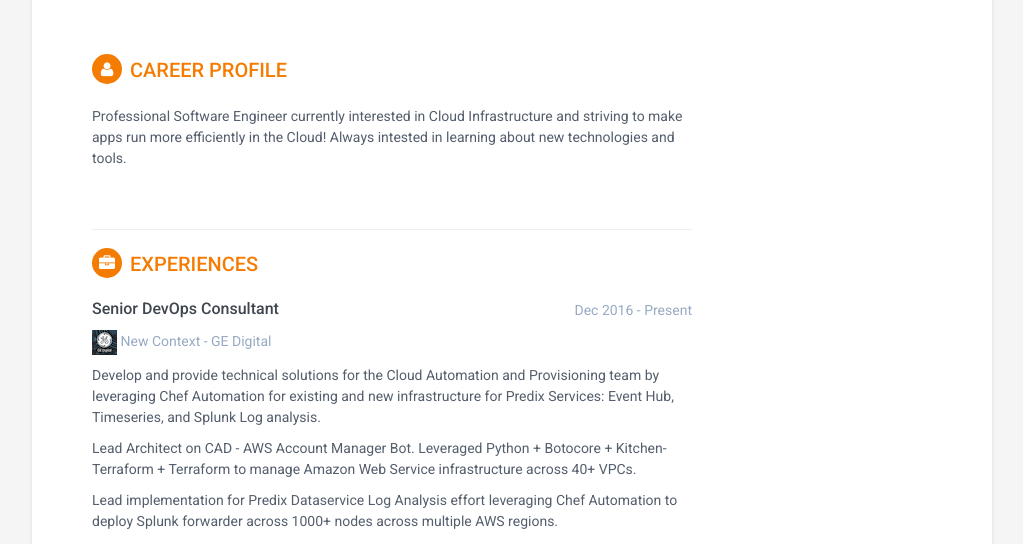
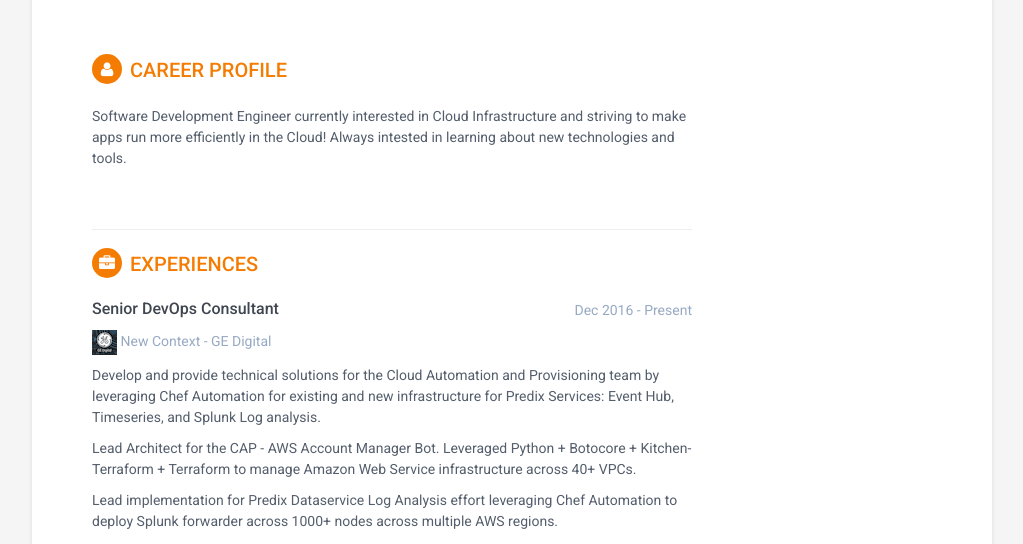
Before and after one commit to ivanfan12345/cv, a Jekyll site: the page built from index.html, in a window 1280 px wide and 900 px high. Shown: the part 134-678 px from the top of the window, without its empty margins (128-1151 px from the left). Built offline with Jekyll 4.4.1, drawn with Linux system fonts in a browser that asks for light colours.

Commit message:
update profile and typo in experience.

```diff
--- a/_includes/career-profile.html
+++ b/_includes/career-profile.html
@@ -1,6 +1,6 @@
 <section class="section summary-section">
 <h2 class="section-title"><i class="fa fa-user"></i>Career Profile</h2>
 <div class="summary">
-    <p>Professional Software Engineer currently interested in Cloud Infrastructure and striving to make apps run more efficiently in the Cloud! Always intested in learning about new technologies and tools.</p>
+    <p>Software Development Engineer currently interested in Cloud Infrastructure and striving to make apps run more efficiently in the Cloud! Always intested in learning about new technologies and tools.</p>
 </div><!--//summary-->
 </section><!--//section-->
--- a/_includes/experience.html
+++ b/_includes/experience.html
@@ -11,7 +11,7 @@
                     </div><!--//meta-->
                     <div class="details">
                         <p>Develop and provide technical solutions for the Cloud Automation and Provisioning team by leveraging Chef Automation for existing and new infrastructure for Predix Services: Event Hub, Timeseries, and Splunk Log analysis.</p>
-                        <p>Lead Architect on CAD - AWS Account Manager Bot. Leveraged Python + Botocore + Kitchen-Terraform + Terraform to manage Amazon Web Service infrastructure across 40+ VPCs.</p>
+                        <p>Lead Architect for the CAP - AWS Account Manager Bot. Leveraged Python + Botocore + Kitchen-Terraform + Terraform to manage Amazon Web Service infrastructure across 40+ VPCs.</p>
                         <p>Lead implementation for Predix Dataservice Log Analysis effort leveraging Chef Automation to deploy Splunk forwarder across 1000+ nodes across multiple AWS regions.</p>
                         <p>Lead implementation for Predix AWS Accounts Splunk analysis and integration by configuring AWS Cloudtrail , AWS Config , and AWS ELB with Splunk.</p>
                         <p>Develop and Implement CI/CD Jenkins pipeline for the Cloud Automation and Provisioning team to streamline the development processes for Chef Cookbooks. Leveraged Rspec for Unit testing and Kitchen for Integration testing of Chef Cookbooks on AWS Infrastructure.</p>
```
